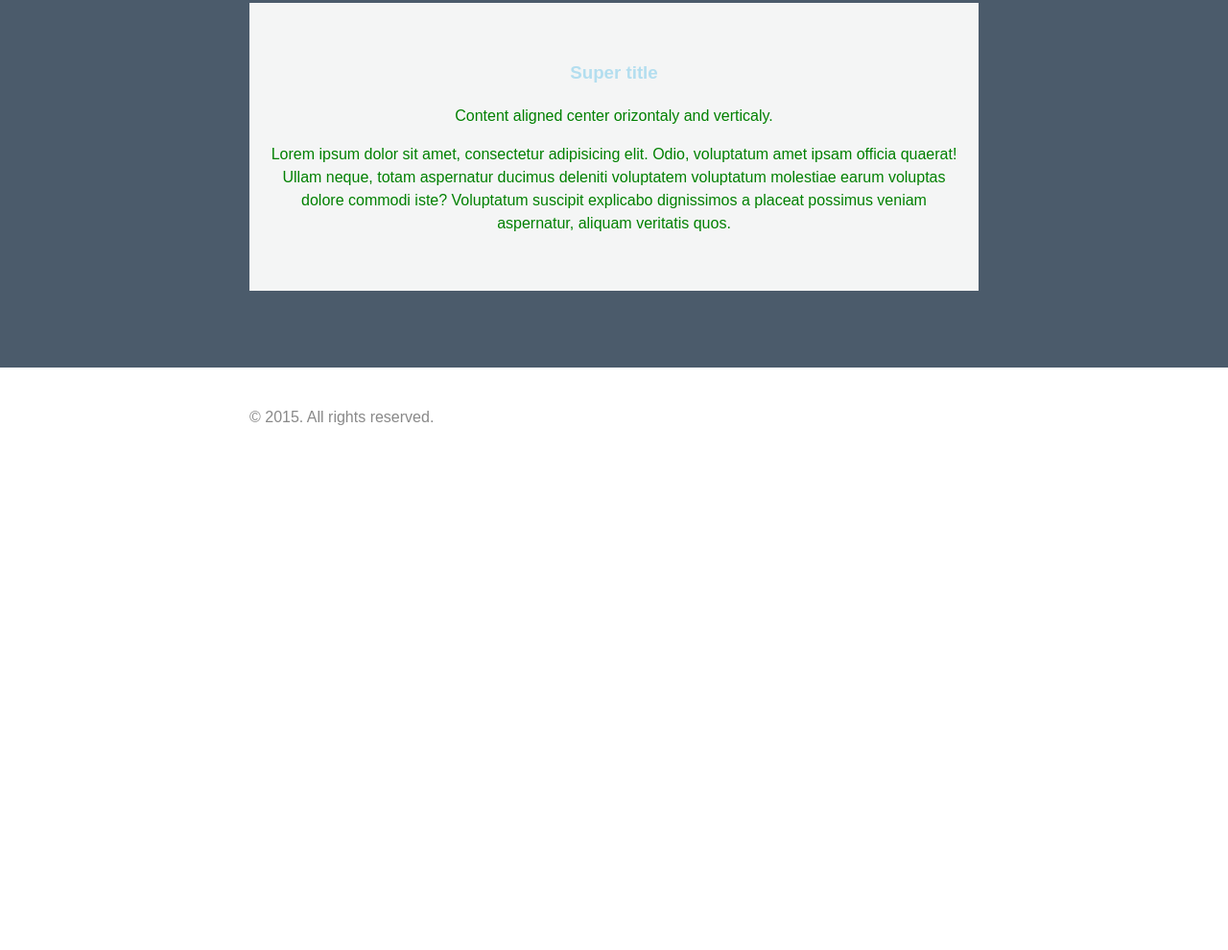
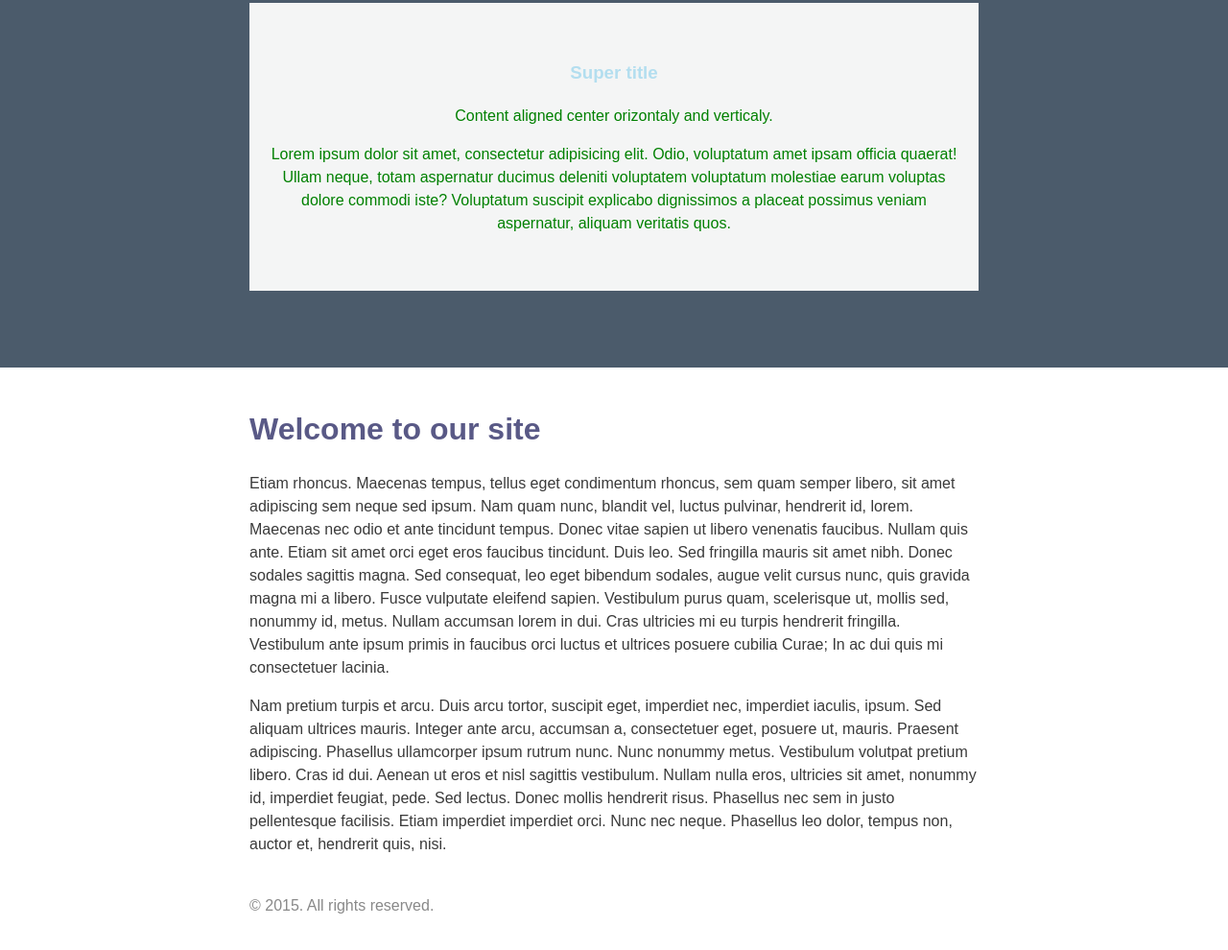
Before and after one commit to simplu27/overlay, a plain HTML site: page index.html in a window 1280 px wide. Shown: the part 1284-2274 px from the top of the page at 96% size. Before the commit the page ends 1771 px from the top, so only its background shows below. Drawn offline with nearby package versions, Linux system fonts and the light colour scheme; a script that the page names is missing.

Commit message:
Changed title, added p lorem

```diff
--- a/index.html
+++ b/index.html
@@ -3,7 +3,7 @@
 <head>
 <meta charset="utf-8">
 <link rel="shortcut icon" type="image/x-icon" href="/favicon.ico">
-<title>Title</title>
+<title>Overlay</title>
 <meta name="description" content="">
 <meta http-equiv="X-UA-Compatible" content="IE=edge">
 <meta name="viewport" content="width=device-width, initial-scale=1">
@@ -58,6 +58,14 @@
 		</div>
 	</div>
 
+	<div class="wrap">
+		<h1>Welcome to our site</h1>
+		<p>Etiam rhoncus. Maecenas tempus, tellus eget condimentum rhoncus, sem quam semper libero, sit amet adipiscing sem neque sed ipsum. Nam quam nunc, blandit vel, luctus pulvinar, hendrerit id, lorem. Maecenas nec odio et ante tincidunt tempus. Donec vitae sapien ut libero venenatis faucibus. Nullam quis ante. Etiam sit amet orci eget eros faucibus tincidunt. Duis leo. Sed fringilla mauris sit amet nibh. Donec sodales sagittis magna. Sed consequat, leo eget bibendum sodales, augue velit cursus nunc, quis gravida magna mi a libero. Fusce vulputate eleifend sapien. Vestibulum purus quam, scelerisque ut, mollis sed, nonummy id, metus. Nullam accumsan lorem in dui. Cras ultricies mi eu turpis hendrerit fringilla. Vestibulum ante ipsum primis in faucibus orci luctus et ultrices posuere cubilia Curae; In ac dui quis mi consectetuer lacinia.</p>
+
+		<p>Nam pretium turpis et arcu. Duis arcu tortor, suscipit eget, imperdiet nec, imperdiet iaculis, ipsum. Sed aliquam ultrices mauris. Integer ante arcu, accumsan a, consectetuer eget, posuere ut, mauris. Praesent adipiscing. Phasellus ullamcorper ipsum rutrum nunc. Nunc nonummy metus. Vestibulum volutpat pretium libero. Cras id dui. Aenean ut eros et nisl sagittis vestibulum. Nullam nulla eros, ultricies sit amet, nonummy id, imperdiet feugiat, pede. Sed lectus. Donec mollis hendrerit risus. Phasellus nec sem in justo pellentesque facilisis. Etiam imperdiet imperdiet orci. Nunc nec neque. Phasellus leo dolor, tempus non, auctor et, hendrerit quis, nisi.</p>
+
+	</div>
+
 <div id="footer">
 	<div class="wrap">
 		<p>&copy; 2015. All rights reserved.</p>
```
